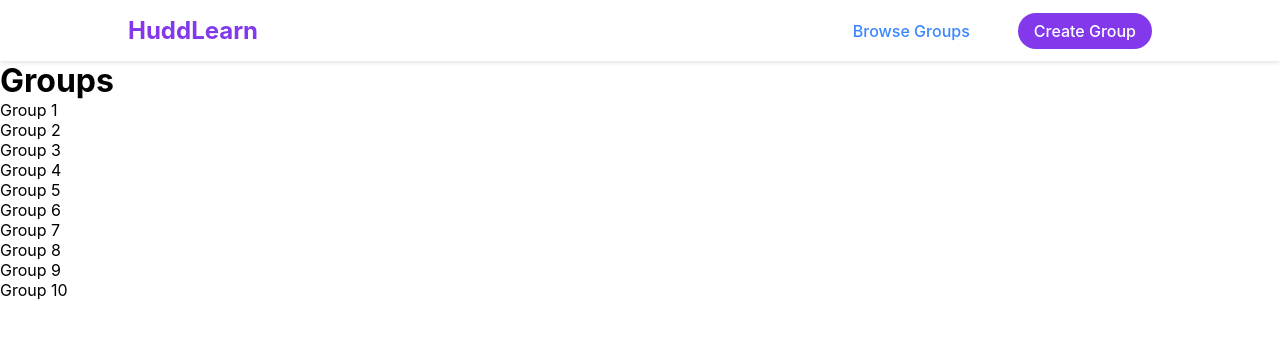
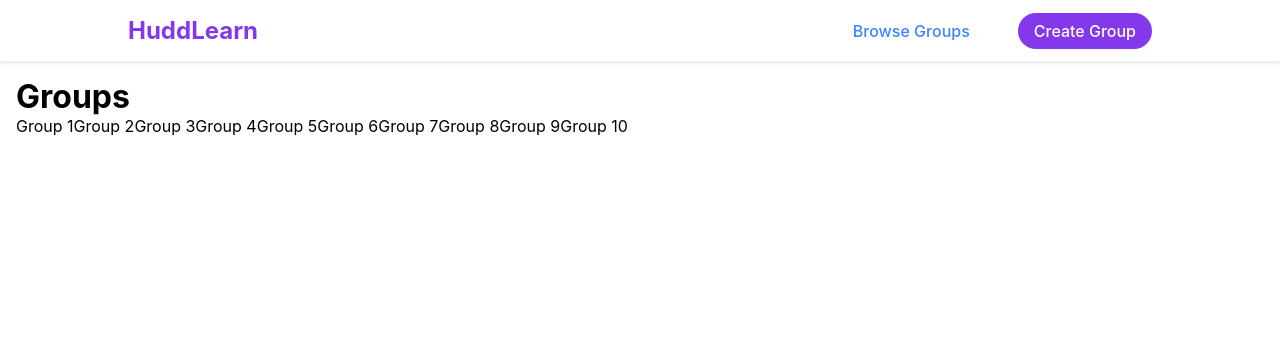
Before and after one commit to adel-batal/huddlearn, a React (Vite) app in the folder client/: page /groups in a window 1280 px wide. Shown: the top 338 px of the page. Built offline with nearby package versions, Linux system fonts and the light colour scheme.

Commit message:
Create view container component

```diff
--- /dev/null
+++ b/client/src/components/viewContainer/ViewContainer.module.css
@@ -0,0 +1,3 @@
+.viewContainer {
+    margin: 16px;
+}
--- /dev/null
+++ b/client/src/components/viewContainer/ViewContainer.tsx
@@ -0,0 +1,12 @@
+import React from "react"
+import { containerComponentProps } from "../../types/types"
+import styles from "./ViewContainer.module.css"
+const ViewContainer: React.FC<containerComponentProps> = ({ children }) => {
+    return (
+        <div className={styles.viewContainer}>
+            {children}
+        </div>
+    )
+}
+
+export default ViewContainer
--- a/client/src/types/types.ts
+++ b/client/src/types/types.ts
@@ -13,3 +13,7 @@ export type Group = {
 export type GroupsProps = {
     groups: Group[];
   };
+
+export type containerComponentProps = {
+    children: React.ReactNode;
+}
--- a/client/src/views/Groups/Groups.tsx
+++ b/client/src/views/Groups/Groups.tsx
@@ -1,15 +1,15 @@
 import { Group, GroupsProps } from "../../types/types";
-
+import ViewContainer from "../../components/viewContainer/ViewContainer";
 const Groups: React.FC<GroupsProps> = ({ groups }) => {
     return (
-        <div>
+        <ViewContainer>
             <h1>Groups</h1>
-            <ul>
+            <div>
                 {groups.map((group: Group) => (
-                    <li key={group.id}>{group.name}</li>
+                    <span key={group.id}>{group.name}</span>
                 ))}
-            </ul>
-        </div>
+            </div>
+        </ViewContainer>
     );
 };
 
--- a/client/src/views/Home/Home.tsx
+++ b/client/src/views/Home/Home.tsx
@@ -1,8 +1,10 @@
+import ViewContainer from "../../components/viewContainer/ViewContainer";
+
 const Home = () => {
     return (
-        <div>
+        <ViewContainer>
             <h1>Home</h1>
-        </div>
+        </ViewContainer>
     );
 };
 
```
